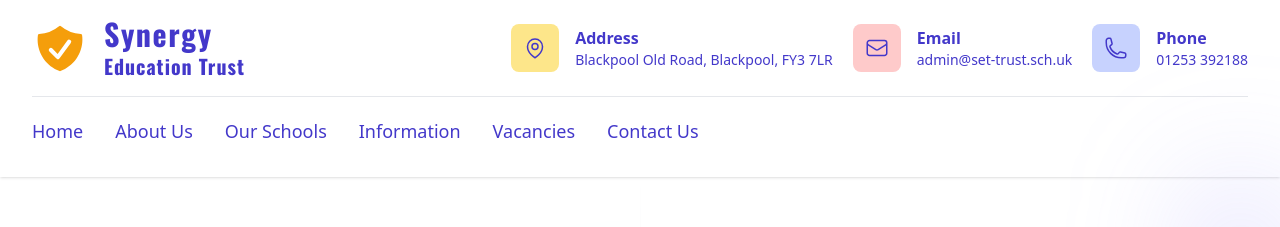
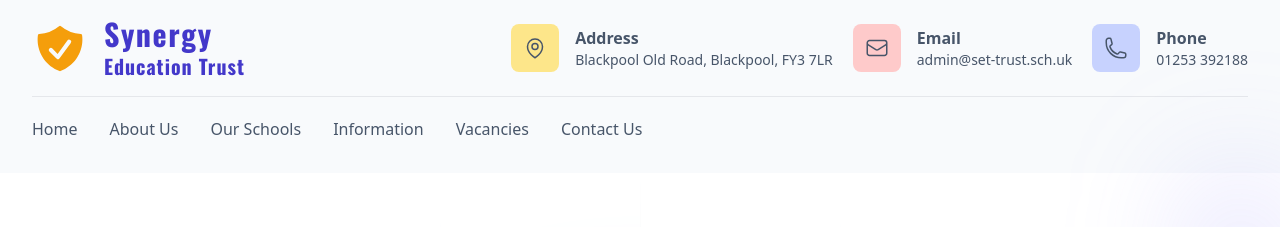
Before and after one commit to tuppers360/synergy-app, a Next.js app: page / in a window 1280 px wide. Shown: the top 227 px of the page. Built offline with nearby package versions, Linux system fonts and the light colour scheme.

Commit message:
reformat nav

```diff
--- a/src/components/NavBar.tsx
+++ b/src/components/NavBar.tsx
@@ -1,23 +1,32 @@
 'use client';
 
-import { cn } from "@/lib/utils";
-import { Popover, Transition } from "@headlessui/react";
-import { Bars3Icon, BellIcon, ShieldCheckIcon, XMarkIcon } from "@heroicons/react/20/solid";
-import { EnvelopeIcon, MapPinIcon, PhoneIcon } from "@heroicons/react/24/outline";
-import { Oswald } from "next/font/google";
-import Link from "next/link";
-import { Fragment } from "react";
+import { cn } from '@/lib/utils';
+import { Popover, Transition } from '@headlessui/react';
+import {
+  Bars3Icon,
+  BellIcon,
+  ShieldCheckIcon,
+  XMarkIcon,
+} from '@heroicons/react/20/solid';
+import {
+  EnvelopeIcon,
+  MapPinIcon,
+  PhoneIcon,
+} from '@heroicons/react/24/outline';
+import { Oswald } from 'next/font/google';
+import Link from 'next/link';
+import { Fragment } from 'react';
 
-const oswald = Oswald({ subsets: ['latin'], weight: ['700'] })
+const oswald = Oswald({ subsets: ['latin'], weight: ['700'] });
 
-type NavBarProps = { name: string; href: string }[]
+type NavBarProps = { name: string; href: string }[];
 
 function NavBar({ bottomNavigation }: { bottomNavigation: NavBarProps }) {
   return (
-    <Popover as="header" className="bg-white shadow">
+    <Popover as="header" className="bg-slate-100/50">
       {({ open }) => (
         <>
-          <div className="mx-auto max-w-7xl px-2 sm:px-4 lg:divide-y lg:divide-gray-200 lg:pb-8  lg:px-8">
+          <div className="mx-auto max-w-7xl px-2 sm:px-4 lg:divide-y lg:divide-gray-200 lg:px-8  lg:pb-8">
             <div className="relative flex h-24">
               <div className="flex flex-1 items-center justify-between lg:items-stretch lg:justify-start">
                 <div className="flex flex-shrink-0 items-center">
@@ -66,7 +75,7 @@ function NavBar({ bottomNavigation }: { bottomNavigation: NavBarProps }) {
               </div>
 
               <div className="hidden gap-x-5 lg:relative lg:z-10 lg:ml-8 lg:flex lg:items-center">
-                <div className="items-center font-medium text-indigo-700 sm:inline-flex">
+                <div className="items-center font-medium text-slate-600 sm:inline-flex">
                   <span className="rounded-lg bg-amber-200 p-3">
                     <MapPinIcon className="h-6 w-6" aria-hidden="true" />
                   </span>
@@ -77,12 +86,9 @@ function NavBar({ bottomNavigation }: { bottomNavigation: NavBarProps }) {
                     </p>
                   </div>
                 </div>
-                <div className="items-center font-medium text-indigo-700 sm:inline-flex">
+                <div className="items-center font-medium text-slate-600 sm:inline-flex">
                   <span className="rounded-lg bg-red-200 p-3">
-                    <EnvelopeIcon
-                      className="h-6 w-6"
-                      aria-hidden="true"
-                    />
+                    <EnvelopeIcon className="h-6 w-6" aria-hidden="true" />
                   </span>
                   <div className="ml-4 flex flex-col">
                     <h5 className="font-bold">Email</h5>
@@ -91,7 +97,7 @@ function NavBar({ bottomNavigation }: { bottomNavigation: NavBarProps }) {
                     </p>
                   </div>
                 </div>
-                <div className="items-center font-medium text-indigo-700 sm:inline-flex">
+                <div className="items-center font-medium text-slate-600 sm:inline-flex">
                   <span className="rounded-lg bg-indigo-200 p-3">
                     <PhoneIcon className="h-6 w-6" aria-hidden="true" />
                   </span>
@@ -110,7 +116,7 @@ function NavBar({ bottomNavigation }: { bottomNavigation: NavBarProps }) {
                 <Link
                   key={item.name}
                   href={item.href}
-                  className="relative z-10 block w-fit text-lg font-medium text-indigo-700 after:absolute after:block after:h-[3px] after:w-full after:origin-left after:scale-x-0 after:bg-indigo-500 after:transition after:duration-300 after:content-[''] after:hover:scale-x-100"
+                  className="relative z-10 block w-fit text-base font-medium text-slate-600 after:absolute after:block after:h-[3px] after:w-full after:origin-left after:scale-x-0 after:bg-indigo-500 after:transition after:duration-300 after:content-[''] after:hover:scale-x-100"
                 >
                   {item.name}
                 </Link>
@@ -148,10 +154,7 @@ function NavBar({ bottomNavigation }: { bottomNavigation: NavBarProps }) {
                     <div className="bg-indigo-100/50 pt-3 pb-2">
                       <div className="flex items-center justify-between px-4">
                         <div>
-                          <Link
-                            className="inline-flex items-center"
-                            href="/"
-                          >
+                          <Link className="inline-flex items-center" href="/">
                             <ShieldCheckIcon
                               className="h-8 w-auto text-amber-500"
                               aria-hidden="true"
@@ -179,10 +182,7 @@ function NavBar({ bottomNavigation }: { bottomNavigation: NavBarProps }) {
                         <div className="-mr-2">
                           <Popover.Button className="inline-flex items-center justify-center rounded-md bg-white p-2 text-gray-400 hover:bg-gray-100 hover:text-gray-500 focus:outline-none focus:ring-2 focus:ring-inset focus:ring-cyan-500">
                             <span className="sr-only">Close menu</span>
-                            <XMarkIcon
-                              className="h-6 w-6"
-                              aria-hidden="true"
-                            />
+                            <XMarkIcon className="h-6 w-6" aria-hidden="true" />
                           </Popover.Button>
                         </div>
                       </div>
@@ -204,13 +204,8 @@ function NavBar({ bottomNavigation }: { bottomNavigation: NavBarProps }) {
                           type="button"
                           className="ml-auto flex-shrink-0 rounded-full bg-white p-1 text-gray-400 hover:text-gray-500 focus:outline-none focus:ring-2 focus:ring-cyan-500 focus:ring-offset-2"
                         >
-                          <span className="sr-only">
-                            View notifications
-                          </span>
-                          <BellIcon
-                            className="h-6 w-6"
-                            aria-hidden="true"
-                          />
+                          <span className="sr-only">View notifications</span>
+                          <BellIcon className="h-6 w-6" aria-hidden="true" />
                         </button>
                       </div>
                     </div>
```
